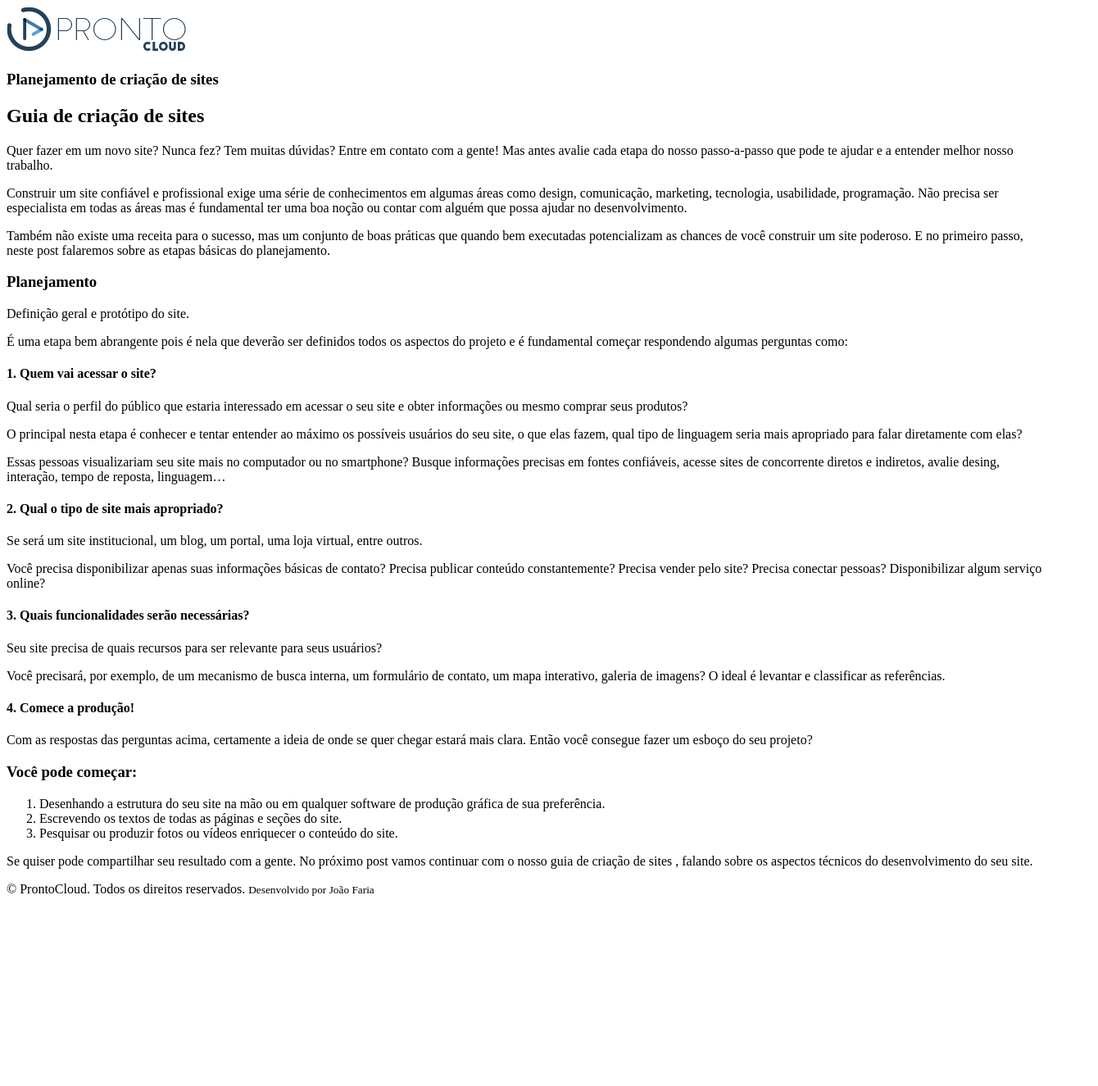
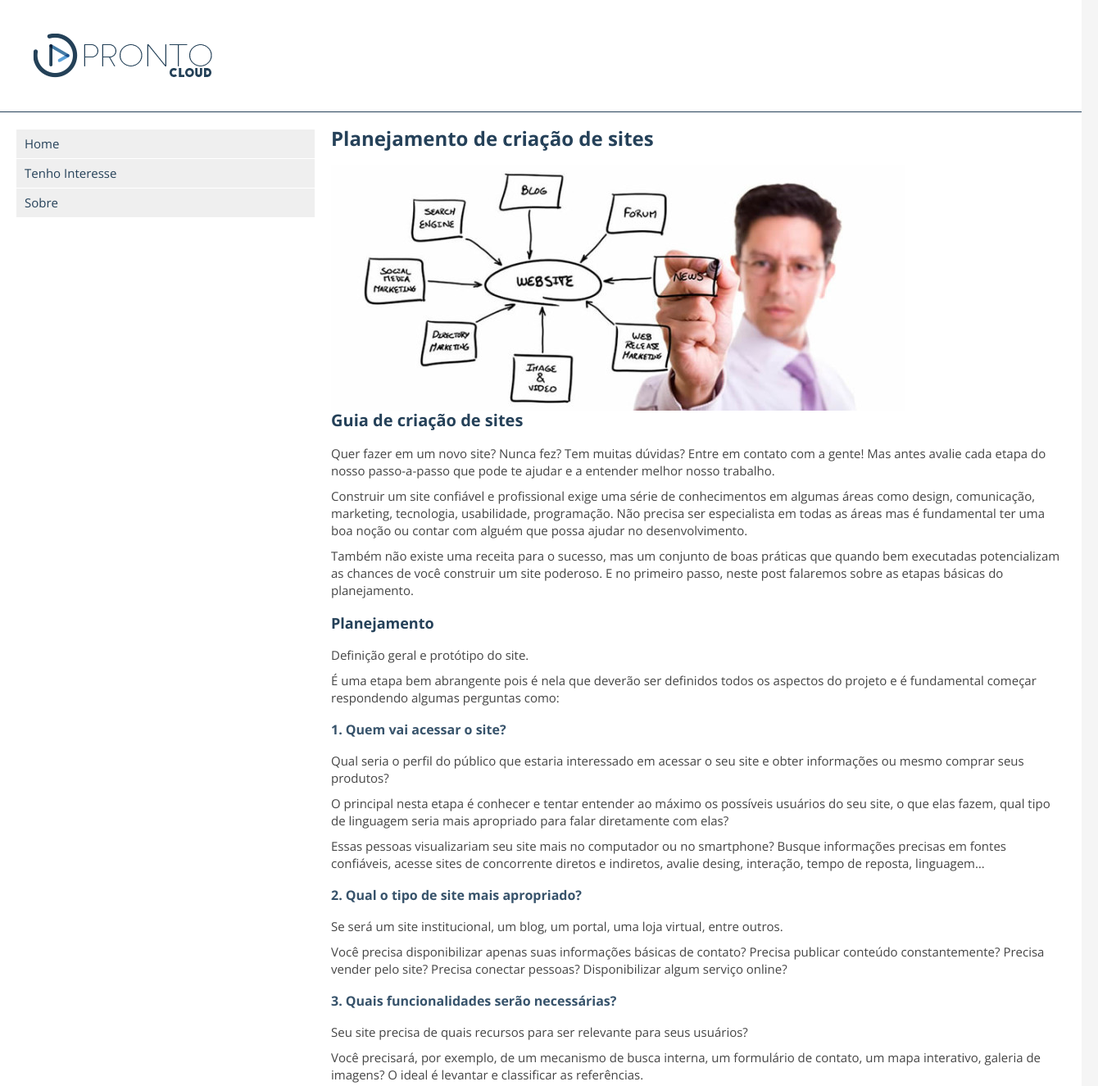
Before and after one commit to joaovfaria85/Curso-frontend, a plain HTML site: page Pontocloud/index.html in a window 1280 px wide. Shown: the top 1325 px of the page at 82% size, 1340 px wide, since content can reach past the window. Before the commit the page ends 1102 px from the top, so only its background shows below. Drawn offline with nearby package versions, Linux system fonts and the light colour scheme.

Commit message:
Adicionando estilo

```diff
--- /dev/null
+++ b/Pontocloud/css/styles.css
@@ -0,0 +1,140 @@
+html{
+    font-size: 62.5%;
+}
+
+
+body{
+    background-color: #f5f5f5;
+    font-family: 'Open Sans', sans-serif;
+
+}
+
+.main-container{
+    display: block;
+    width: 100vw;
+    margin: 0 auto;
+}
+
+.container{
+    display: block;
+    float: left;
+    padding: 20px;
+    width: 100%;
+    margin: 0 auto;
+}
+
+header{
+    display: block;
+    float: left;
+    width: 100%;
+    padding: 20px;
+    background:#fff ;
+    border-bottom: 1px solid #254159;
+
+
+}
+
+h1{
+    font-size: 2.4rem;
+    color: #254159;
+    margin-bottom: 20px;
+}
+
+h2{
+    font-size: 2rem;
+    color: #254159;
+    margin-bottom: 20px;
+}
+
+h3{
+    font-size: 1.8rem;
+    color: #254159;
+    margin-bottom: 20px;
+    padding-top: 10px;
+}
+
+h4{
+    font-size: 1.6rem;
+    color: #37536b;
+    margin-bottom: 20px;
+    padding-top: 10px;
+}
+
+p{
+    margin-bottom: 10px;
+    line-height: 1.4;
+    color: #454545;
+}
+
+ol li{
+    margin-left: 20px;
+    font-size: 1.4rem;
+    color: #454545;
+    padding: 4px;
+}
+
+section{
+    background-color: #fff;
+    display: block;
+    float: left;
+    padding: 20px;
+    width: 100%;
+    font-size: 1.5rem; /* Aproximadamente 15px  */
+}
+
+section nav{
+    display: block;
+    float: left;
+    width: 30%;
+
+}
+
+nav li{
+    background-color: #efefef;
+    margin: 1px 20px 1px 0;
+    padding: 10px;
+    display: block;
+
+}
+
+nav li:hover{
+    background-color: #dfdfdf;
+}
+
+nav a{
+    text-decoration: none;
+    color: #254159;
+}
+
+nav a:hover{
+    color: #37536b;
+}
+
+section article{
+
+    display: block;
+    float: left;
+    width: 70%;
+
+}
+
+footer{
+    background-color: #254159;
+    color: #ffffff;
+    display: block;
+    float: left;
+    padding: 20px;
+    width: 100%;
+    font-size: 1.4rem;
+
+}
+
+footer p{
+    color: #ffffff;
+    font-size: 1.6rem;
+}
+
+footer small{
+    font-size: 80%;
+    display: block;
+}
--- a/Pontocloud/index.html
+++ b/Pontocloud/index.html
@@ -4,20 +4,47 @@
     <meta charset="UTF-8">
     <meta http-equiv="X-UA-Compatible" content="IE=edge">
     <meta name="viewport" content="width=device-width, initial-scale=1.0">
+
+    <!-- CSS -->
+    <link rel="stylesheet" href="../html-css/Css/reset.css">
+    <link rel="stylesheet" href="./css/styles.css">
+
+    <!-- icones -->
+    <link rel="shortcut icon" href="./Imagens/favicon.cc">
+    <link rel="apple-touch-icon" href="./Imagens/icon-touch-retina.png">
+    <link rel="apple-touch-icon" href="./Imagens/icon-touch-retina-iphone.png">
+    <link rel="apple-touch-icon" href="./Imagens/icon-touch-retina-ipad.png">
+
+    <!-- Fontes -->
+    <link rel="preconnect" href="https://fonts.googleapis.com">
+    <link rel="preconnect" href="https://fonts.gstatic.com" crossorigin>
+    <link href="https://fonts.googleapis.com/css2?family=Open+Sans:wght@300;400;700&display=swap" rel="stylesheet">
+
     <title>Prontocloud</title>
 </head>
 <body>
 
+    <div class="main-container">
+
         <header>
+            <div class="container">
             <img src="./imagens/prontocloud.png" alt="Prontocloud">
+            </div>
         </header>
         <section>
             <nav>
+                <li><a href="#">Home</a></li>
+                <li><a href="#">Tenho Interesse</a></li>
+                <li><a href="#">Sobre</a></li>
 
             </nav>
             <article>
+                <div class="article">
 
                     <h1>Planejamento de criação de sites</h1>
+
+                    <img src="./Imagens/web-design-planning.jpg" alt="Planejamento de criação de sites">
+
                     <h2>Guia de criação de sites</h2>
 
 
@@ -64,14 +91,17 @@
 
                 <p>Se quiser pode compartilhar seu resultado com a gente. No próximo post vamos continuar com o nosso guia de criação de sites , falando sobre os aspectos técnicos do desenvolvimento do seu site.</p>
 
-
+            </div>
             </article>
 
         </section>
         <footer>
+            <div class="container">
             &copy; ProntoCloud. Todos os direitos reservados.
             <small>Desenvolvido por João Faria</small>
+            </div>
         </footer>
+    </div>
 
 </body>
 </html>
```
Also changed, not shown: 1 other file. Lines whose indentation alone changed are shown as unchanged.
